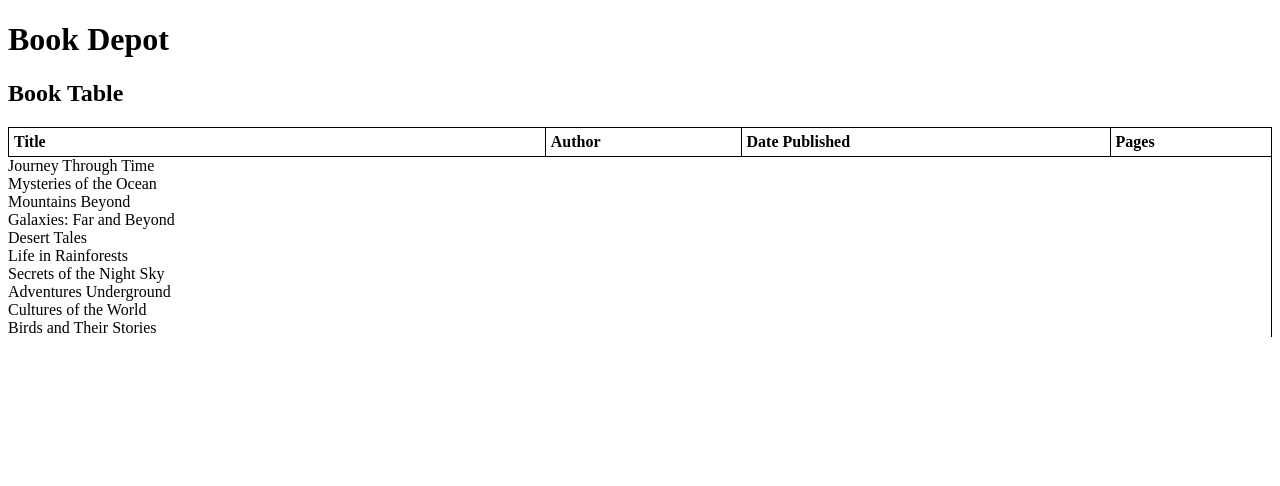
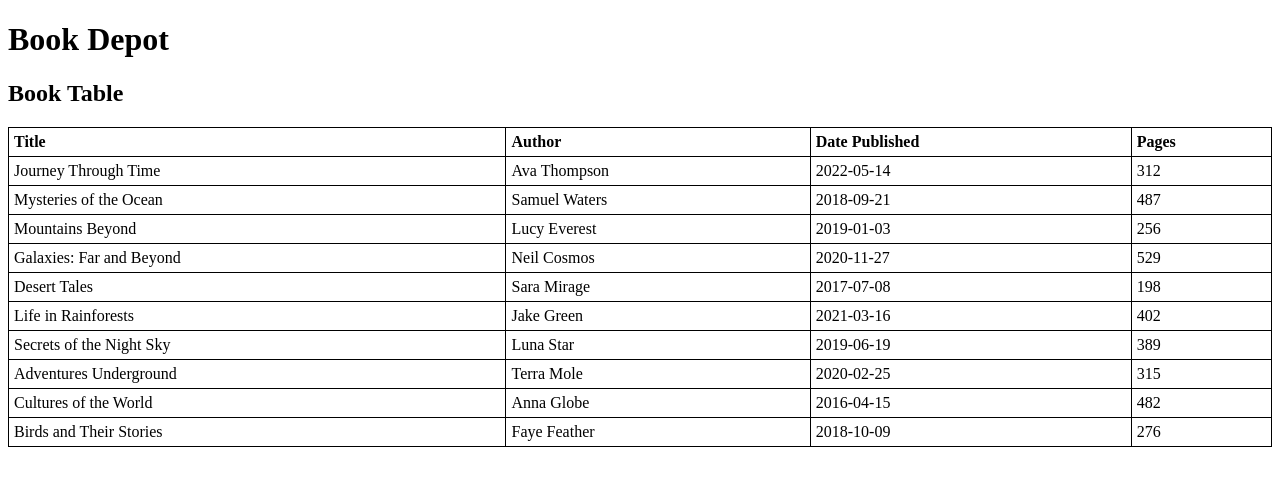
Before and after one commit to mukhsia/DevCodeCamp_Lab_ReactDebugging, a React (Create React App) app: page / in a window 1280 px wide. Shown: the top 486 px of the page. Built offline with nearby package versions, Linux system fonts and the light colour scheme.

Commit message:
Task 3.6: Implemented BookRow Component.

```diff
--- a/src/components/BookRow/BookRow.jsx
+++ b/src/components/BookRow/BookRow.jsx
@@ -3,8 +3,8 @@ import React from 'react';
 // This component is responsible for rendering the properties of a single book object.
 // How can you give BookRow access to a book object?
 
-const BookRow = () => {
-	return <tr>{book}</tr>;
+const BookRow = ( {book} = []) => {
+	return <tr><td>{book.title}</td><td>{book.author}</td><td>{book.datePublished}</td><td>{book.pages}</td></tr>;
 };
 
 export default BookRow;
--- a/src/components/BookTable/BookTable.jsx
+++ b/src/components/BookTable/BookTable.jsx
@@ -1,12 +1,13 @@
 import React from 'react';
 import './BookTable.css';
+import BookRow from '../BookRow/BookRow';
 
 // The BookList component is responsible for rendering the array of book objects
 // stored in the App component's state.
 // How can you give BookTable access to that books array?
 
 const BookTable = ({ books = [] }) => {
-	const bookItems = books.map((book) => <div key={book}>{book.title}</div>);
+	const bookItems = books.map((book, index) => <BookRow book={book} key={book.id}/>);
 
 	return (
 		<div>
```
